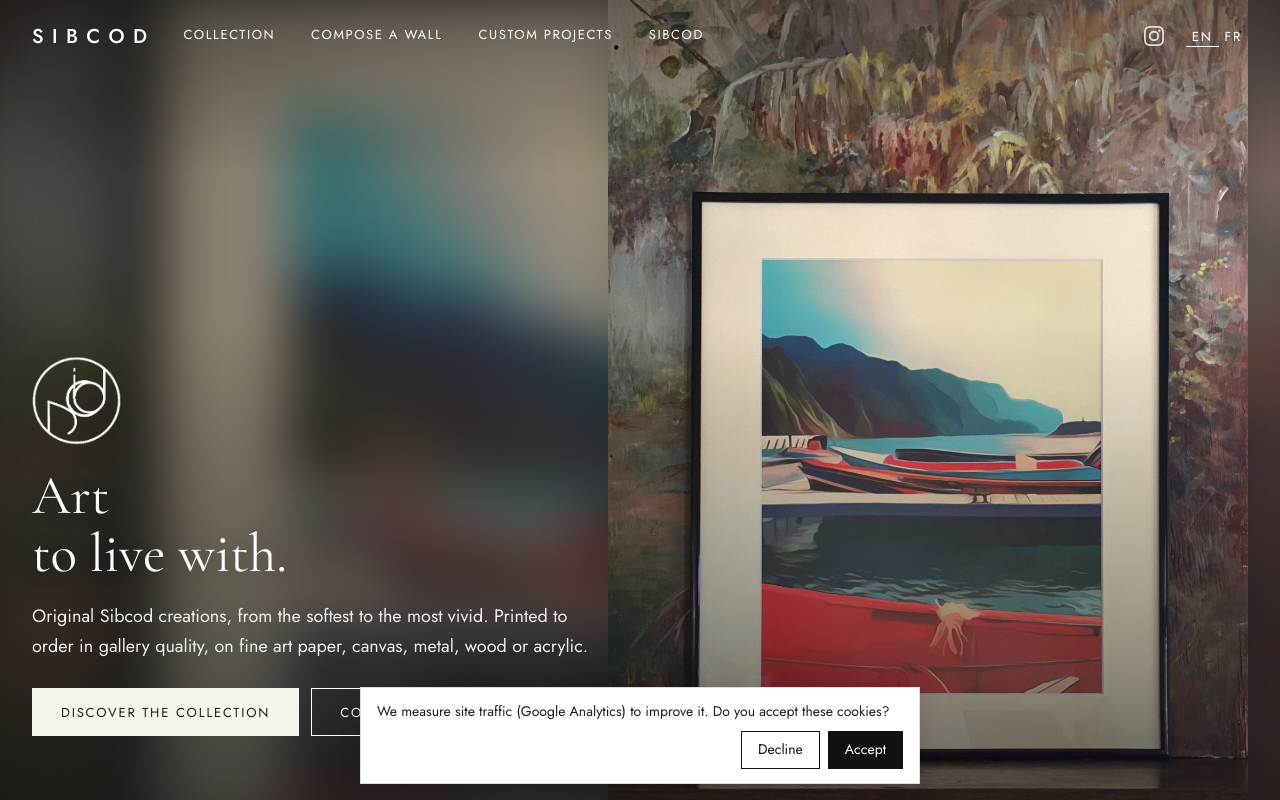
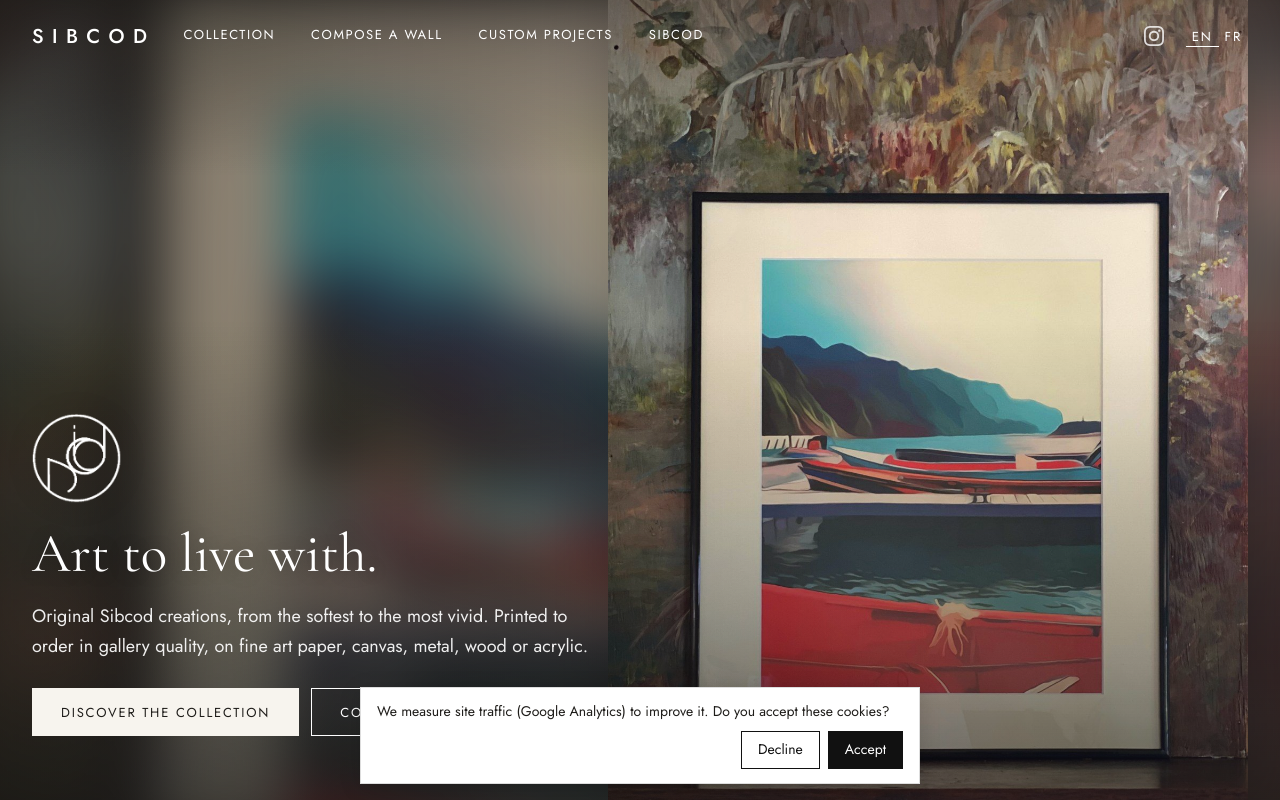
Before and after one commit to antoinecomar-rgb/sibcod-site, a Next.js app: page / in a window 1280 px wide. Shown: the top 800 px of the page. Built offline with nearby package versions, Linux system fonts and the light colour scheme; no server answers; the database is empty.

Commit message:
Accueil : titre sur une seule ligne

```diff
--- a/app/globals.css
+++ b/app/globals.css
@@ -282,6 +282,7 @@ h2 { font-family:var(--serif); font-weight:400; }
 .n-hero-texte h1 { font-family:var(--serif); font-weight:400; font-size:clamp(34px,4.3vw,62px); line-height:1.05; margin:0 0 18px; text-shadow:0 1px 18px rgba(0,0,0,.25); }
 .n-hero-texte p { max-width:560px; font-size:18px; line-height:1.7; color:rgba(255,255,255,.92); margin:0 0 26px; }
 .n-hero .n-btns { display:flex; flex-wrap:wrap; gap:12px; }
+@media (min-width:801px){ .n-hero-texte h1{white-space:nowrap} }
 @media (max-width:800px){ .n-hero-texte p{font-size:16px} }
 /* défilé d'ouverture : la première image s'affiche d'emblée, chaque suivante se pose
    par-dessus, et la dernière reste à l'écran */
--- a/app/page.js
+++ b/app/page.js
@@ -133,7 +133,7 @@ export default async function Accueil({ searchParams }) {
         <div className="wrap n-hero-tete"><Entete lang={lang} clair hrefLang={(l) => (l === "fr" ? "/?lang=fr" : "/")} /></div>
         <div className="wrap n-hero-texte">
           <img className="n-hero-logo" src="/ambiance/logo-rond-blanc.png" alt="Sibcod" width="415" height="415" />
-          <h1>{t.h1[0]}<br />{t.h1[1]}</h1>
+          <h1>{t.h1.join(" ")}</h1>
           <p>{t.sub}</p>
           <div className="n-btns">
             <a className="n-btn clair" href={`/collection${Q}`}>{t.cta1}</a>
```
